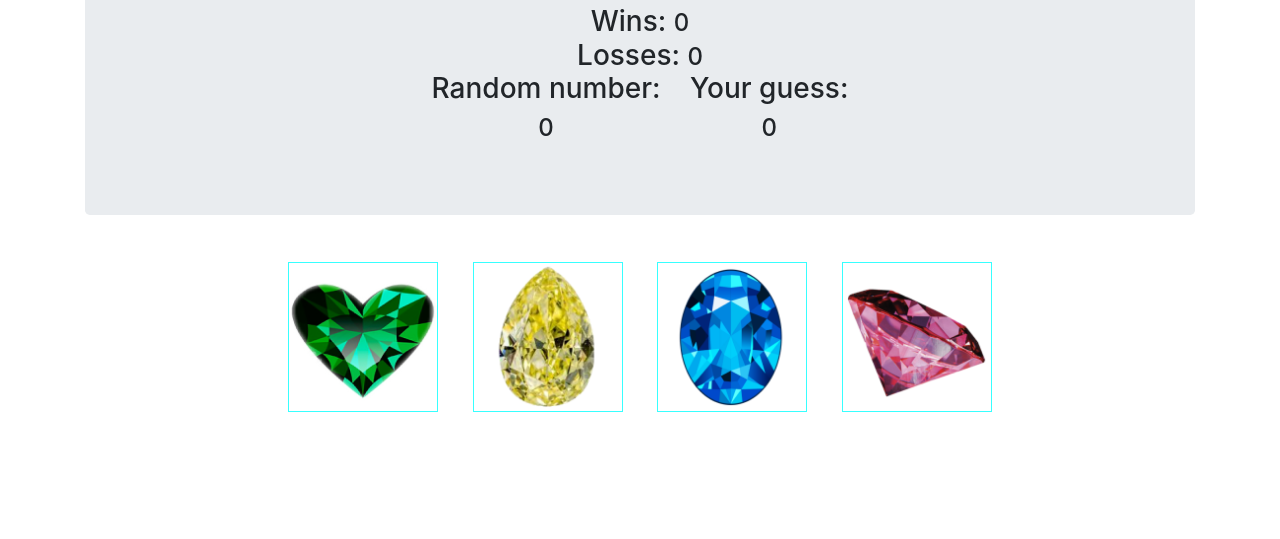
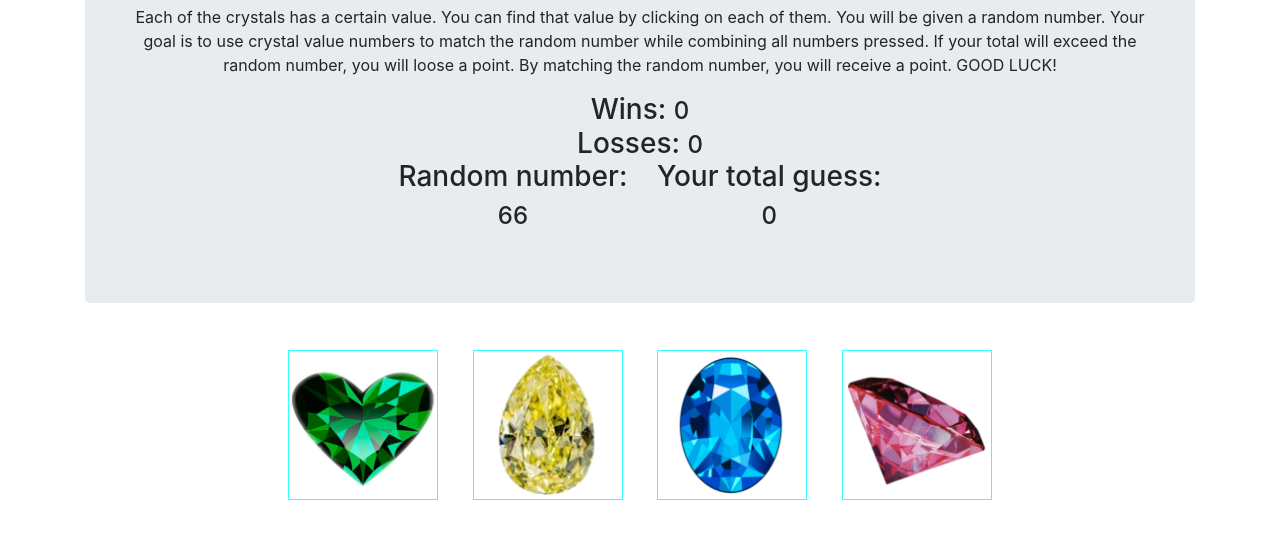
Before and after one commit to alexmukha/CrystallsCollector, a plain HTML site: page index.html in a window 1280 px wide. Shown: the part 115-654 px from the top of the page. Drawn offline with nearby package versions, Linux system fonts and the light colour scheme.

Commit message:
Add instructions

```diff
--- a/assets/javascript/game.js
+++ b/assets/javascript/game.js
@@ -13,6 +13,7 @@ var playing = false;
 
 function play() {
     randomNum = 19+Math.floor(Math.random()*102);
+    $("#rNumber").text(randomNum);
 
 // Function to shuffle jewels array
 function shuffle(array){
--- a/index.html
+++ b/index.html
@@ -14,12 +14,16 @@
         <H1 class="text-primary">
             <b>CRYSTAL COLLECTOR</b>
         </H1>
+        <p>Each of the crystals has a certain value. You can find that value by clicking on each of them. You will be given a random number. Your goal is to use crystal value numbers to match the random number while combining all numbers pressed.
+                If your total will exceed the random number, you will loose a point. By matching the random number, you will receive a point.
+    GOOD LUCK!
+        </p>
         <div><h3 class="d-inline">Wins: </h3><h4 id="wins" class="d-inline">0</h4></div>
         <div><h3 class="d-inline">Losses: </h3> <h4 id="losses" class="d-inline">0</h4></div>
         <div>
         <div class="list-inline-item"><h3>Random number: </h3> <h4 id="rNumber">0</h4></div>
         <div class="list-inline-item">&nbsp;</div>
-        <div class="list-inline-item"><h3>Your guess: </h3> <h4 id="guess">0</h4></div>
+        <div class="list-inline-item"><h3>Your total guess: </h3> <h4 id="guess">0</h4></div>
     </div>
     </div>
     <div>
@@ -35,20 +39,8 @@
         <div id="gem4" class="d-inline gem">
             <img src="./assets/images/yellow.png" alt="Forth Crystal">
         </div>
-
-
     </div>
-
-
-
 </div>
-
-
-
-
-
-
-
 
     <script src="https://ajax.googleapis.com/ajax/libs/jquery/3.1.0/jquery.min.js"></script>
     <script src="./assets/javascript/game.js" type="text/javascript"></script>
```
